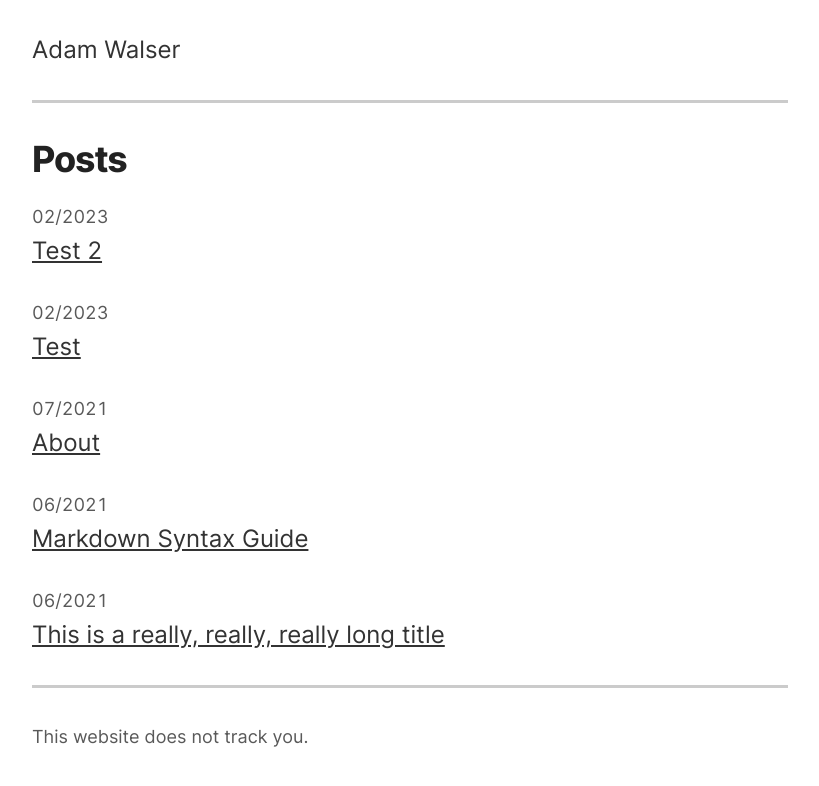
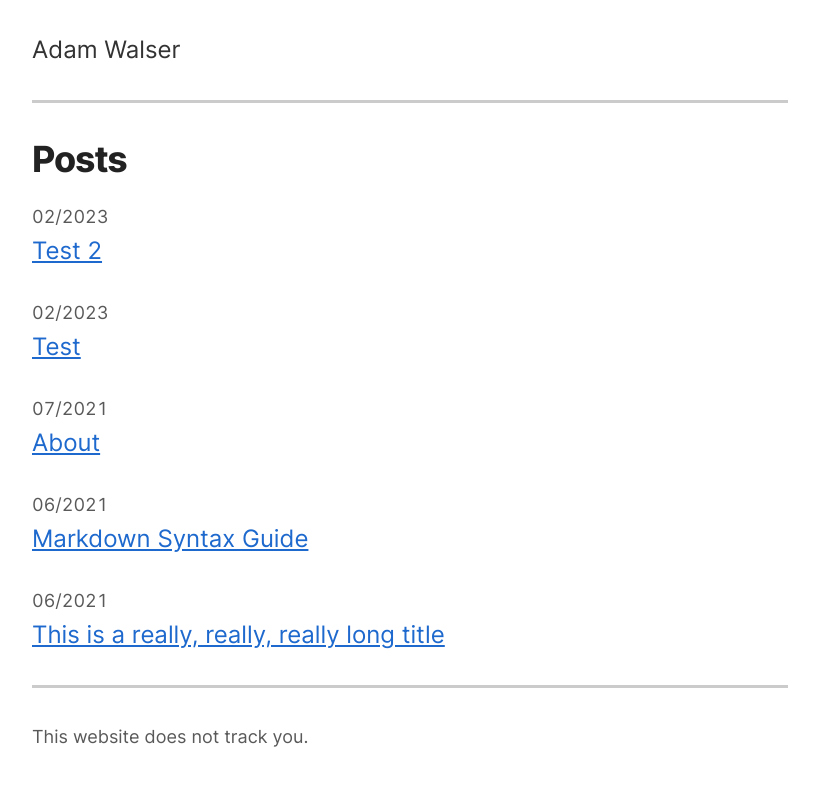
Before and after one commit to ajpwalser/ajpwalser.github.io, a Jekyll site: the page built from index.html, in a window 1280 px wide. Shown: the top 786 px of the page, without its empty margins (230-1049 px from the left). Built offline with Jekyll 4.4.1, drawn with Linux system fonts in a browser that asks for light colours.

Commit message:
Update style.css

```diff
--- a/css/style.css
+++ b/css/style.css
@@ -111,11 +111,11 @@ blockquote span {
 }
 
 a {
-	color: var(--color-text-body);
+	color: var(--color-link);
 }
 
 a:hover {
-	color: var(--color-link);
+	color: var(--color-link-hover);
 }
 
 a:after {
```
